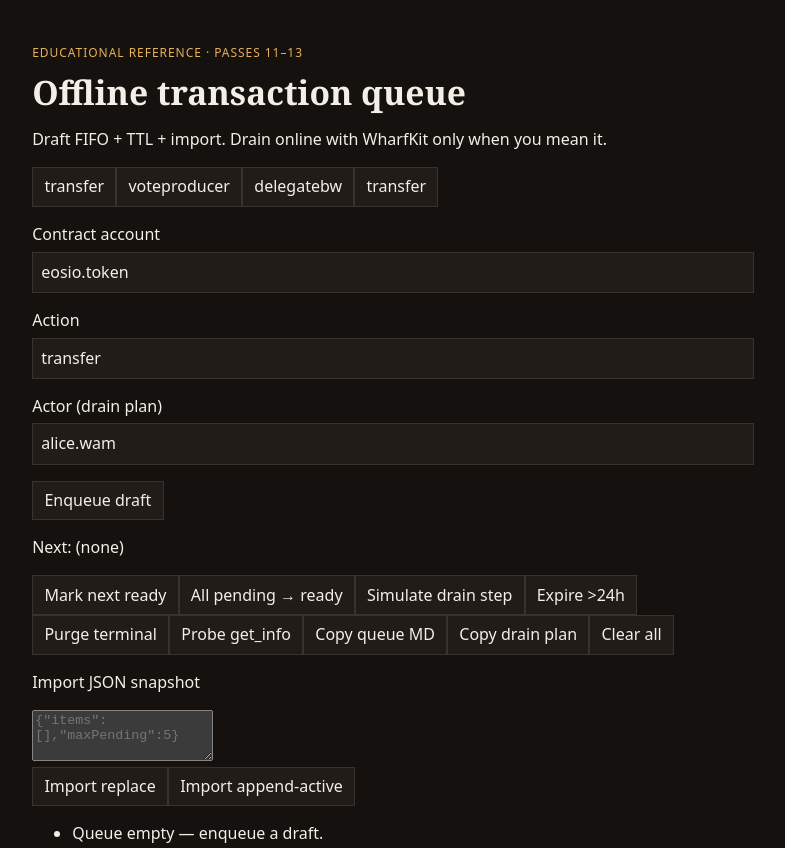
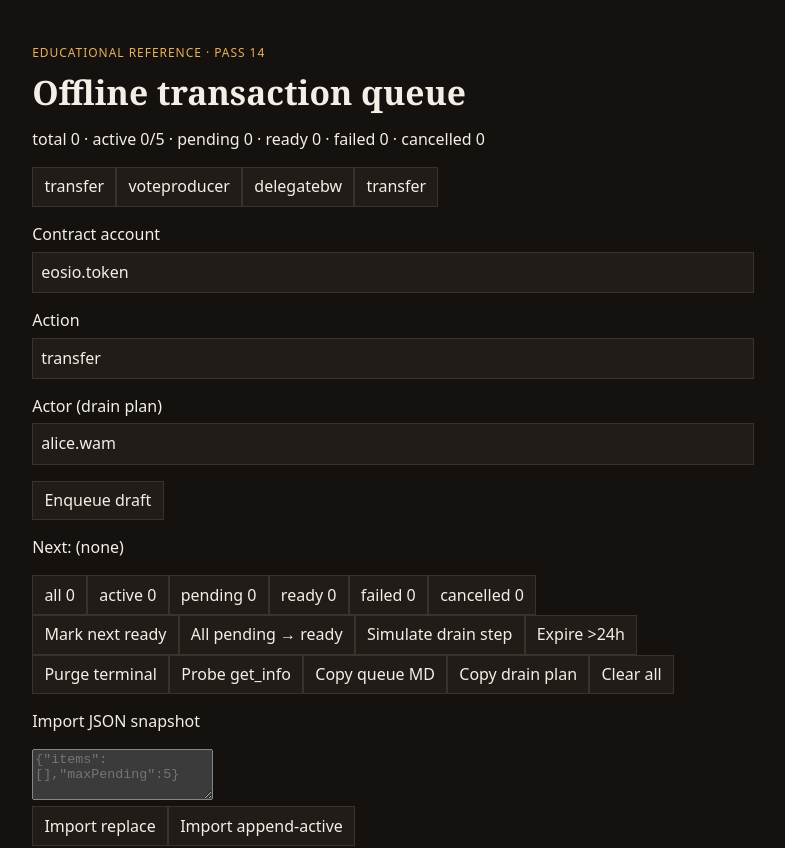
Before and after one commit to pixel-journey/wax-offline-transaction-queue, a Next.js app: page / in a window 1280 px wide. Shown: the top 848 px of the page, without its empty margins (247-1032 px from the left). Built offline with nearby package versions, Linux system fonts and the light colour scheme.

Commit message:
Pass 14: status filter + queue summary

```diff
--- a/src/Demo.tsx
+++ b/src/Demo.tsx
@@ -26,8 +26,9 @@ import {
   loadQueueFromLocalStorage,
   saveQueueToLocalStorage,
 } from "./storage";
+import { countByStatus, filterByStatus, summaryLine } from "./summary";
 import { DEFAULT_TTL_MS, expireStale, listExpired } from "./ttl";
-import type { QueueState } from "./types";
+import type { QueueState, QueueStatus } from "./types";
 
 const PRESETS = [
   { account: "eosio.token", name: "transfer" },
@@ -36,12 +37,15 @@ const PRESETS = [
   { account: "atomicassets", name: "transfer" },
 ] as const;
 
+type Filter = QueueStatus | "active" | "all";
+
 export function Demo() {
   const [state, setState] = useState<QueueState>(() => emptyQueue());
   const [account, setAccount] = useState("eosio.token");
   const [name, setName] = useState("transfer");
   const [actor, setActor] = useState("alice.wam");
   const [importText, setImportText] = useState("");
+  const [filter, setFilter] = useState<Filter>("all");
   const [message, setMessage] = useState<string | null>(null);
   const [hydrated, setHydrated] = useState(false);
   const [probing, setProbing] = useState(false);
@@ -57,6 +61,8 @@ export function Demo() {
 
   const next = useMemo(() => peekNext(state), [state]);
   const hints = useMemo(() => conflictHints(state), [state]);
+  const counts = useMemo(() => countByStatus(state), [state]);
+  const visible = useMemo(() => filterByStatus(state, filter), [state, filter]);
   const expiredCount = useMemo(
     () => listExpired(state, DEFAULT_TTL_MS).length,
     [state]
@@ -91,12 +97,10 @@ export function Demo() {
   return (
     <main className="wrap space-y-6 max-w-xl mx-auto p-6 text-white">
       <p className="kicker text-xs uppercase tracking-widest text-emerald-400/80">
-        Educational reference · Passes 11–13
+        Educational reference · Pass 14
       </p>
       <h1 className="text-2xl font-bold text-emerald-400">Offline transaction queue</h1>
-      <p className="lede text-sm opacity-60">
-        Draft FIFO + TTL + import. Drain online with WharfKit only when you mean it.
-      </p>
+      <p className="text-xs opacity-50 font-mono">{summaryLine(state)}</p>
 
       <section className="rounded-2xl border border-white/10 bg-black/40 p-4 space-y-3">
         <div className="flex flex-wrap gap-2">
@@ -162,6 +166,27 @@ export function Demo() {
             <span className="text-xs opacity-40 ml-2">hydrating…</span>
           )}
         </p>
+        <div className="flex flex-wrap gap-1 text-[10px]">
+          {(["all", "active", "pending", "ready", "failed", "cancelled"] as Filter[]).map(
+            (f) => (
+              <button
+                key={f}
+                type="button"
+                onClick={() => setFilter(f)}
+                className={`px-2 py-1 rounded-lg ${
+                  filter === f ? "bg-emerald-700" : "bg-white/10"
+                }`}
+              >
+                {f}
+                {f === "all"
+                  ? ` ${counts.total}`
+                  : f === "active"
+                    ? ` ${counts.active}`
+                    : ` ${counts[f]}`}
+              </button>
+            )
+          )}
+        </div>
         <div className="flex flex-wrap gap-2">
           <button
             type="button"
@@ -304,7 +329,7 @@ export function Demo() {
       </section>
 
       <ul className="space-y-2 text-sm">
-        {state.items.map((item) => (
+        {visible.map((item) => (
           <li
             key={item.id}
             className="rounded-xl border border-white/10 px-3 py-2 flex justify-between gap-2"
@@ -356,8 +381,8 @@ export function Demo() {
             </span>
           </li>
         ))}
-        {state.items.length === 0 && (
-          <li className="text-xs opacity-50">Queue empty — enqueue a draft.</li>
+        {visible.length === 0 && (
+          <li className="text-xs opacity-50">No items in this filter.</li>
         )}
       </ul>
 
--- /dev/null
+++ b/src/summary.ts
@@ -0,0 +1,36 @@
+import type { QueueState, QueueStatus } from "./types";
+
+export type StatusCounts = Record<QueueStatus, number> & { total: number; active: number };
+
+export function countByStatus(state: QueueState): StatusCounts {
+  const counts: StatusCounts = {
+    pending: 0,
+    ready: 0,
+    failed: 0,
+    cancelled: 0,
+    total: state.items.length,
+    active: 0,
+  };
+  for (const item of state.items) {
+    counts[item.status] += 1;
+    if (item.status === "pending" || item.status === "ready") counts.active += 1;
+  }
+  return counts;
+}
+
+export function filterByStatus(
+  state: QueueState,
+  status: QueueStatus | "active" | "all"
+): QueueState["items"] {
+  if (status === "all") return state.items;
+  if (status === "active")
+    return state.items.filter(
+      (i) => i.status === "pending" || i.status === "ready"
+    );
+  return state.items.filter((i) => i.status === status);
+}
+
+export function summaryLine(state: QueueState): string {
+  const c = countByStatus(state);
+  return `total ${c.total} · active ${c.active}/${state.maxPending} · pending ${c.pending} · ready ${c.ready} · failed ${c.failed} · cancelled ${c.cancelled}`;
+}
```
Also changed, not shown: 2 other files (tests, documents, lock files or other folders).
